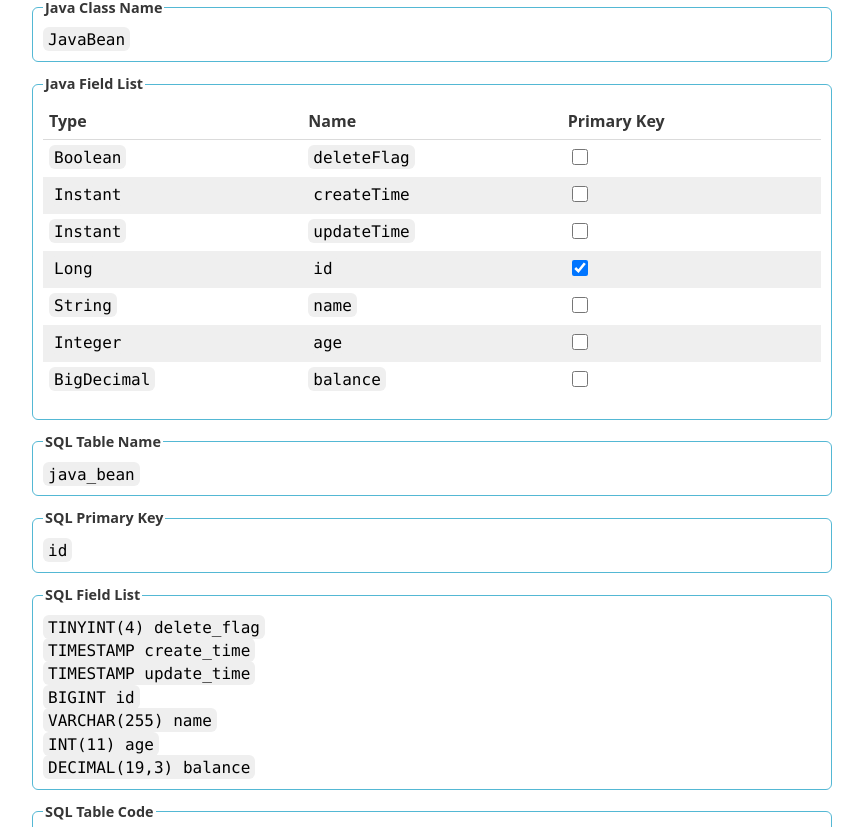
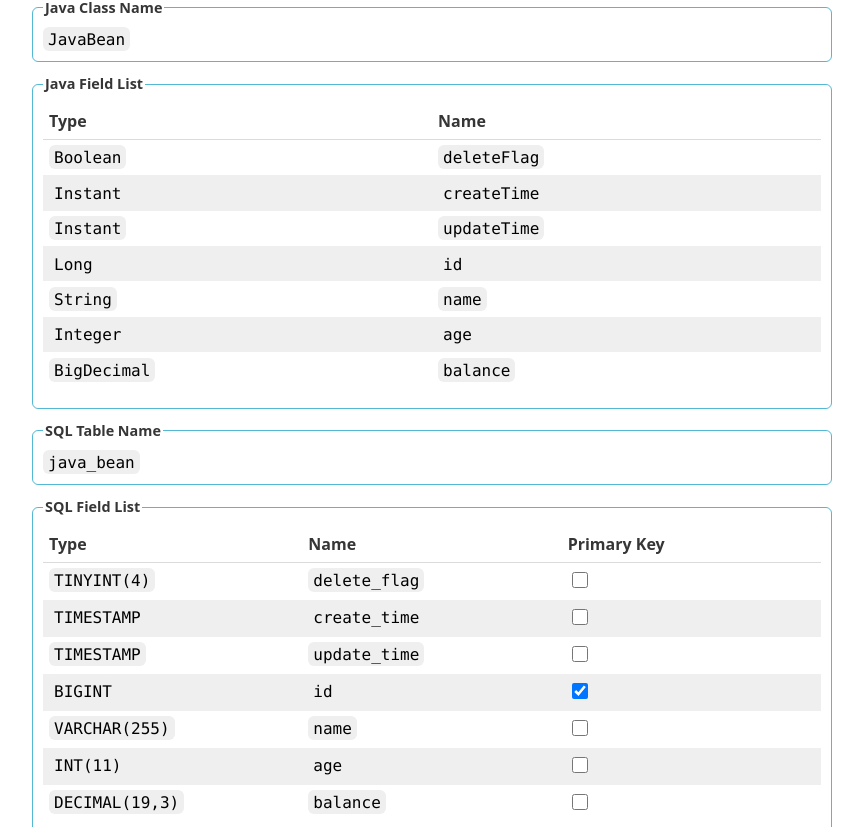
Before and after one commit to jerryshell/jb2st, a React (Vite) app: page / in a window 1280 px wide. Shown: the part 513-1340 px from the top of the page, without its empty margins (208-1071 px from the left). Built offline with nearby package versions, Linux system fonts and the light colour scheme.

Commit message:
move primaryKey checkbox from JavaFieldList.tsx to SqlFieldList.tsx

```diff
--- a/src/App.tsx
+++ b/src/App.tsx
@@ -17,8 +17,8 @@ const App = () => {
             <JavaClassName/>
             <JavaFieldList/>
             <SqlTableName/>
+            <SqlFieldList/>
             <SqlPrimaryKey/>
-            <SqlFieldList/>
             <SqlTableCode/>
         </>
     )
--- a/src/components/JavaFieldList.tsx
+++ b/src/components/JavaFieldList.tsx
@@ -21,7 +21,6 @@ const JavaFieldList = () => {
                         return {
                             type: javaFieldType,
                             name: javaFieldName,
-                            primaryKeyFlag: javaFieldName === 'id',
                         } as JavaField
                     }
                     return null
@@ -32,20 +31,6 @@ const JavaFieldList = () => {
         }
     }, [javaBeanCode])
 
-    const updateJavaFieldPrimaryKeyFlag = (javaFieldName: string, primaryKeyFlag: boolean) => {
-        const newJavaFieldList = javaFieldList.map((javaField) => {
-            if (javaField.name === javaFieldName) {
-                return {
-                    ...javaField,
-                    primaryKeyFlag: primaryKeyFlag,
-                }
-            }
-            return javaField
-        })
-        console.log('newJavaFieldList', newJavaFieldList)
-        setJavaFieldList(newJavaFieldList)
-    }
-
     return (
         <fieldset>
             <legend>Java Field List</legend>
@@ -54,7 +39,6 @@ const JavaFieldList = () => {
                 <tr>
                     <th>Type</th>
                     <th>Name</th>
-                    <th>Primary Key</th>
                 </tr>
                 </thead>
                 <tbody>
@@ -67,15 +51,6 @@ const JavaFieldList = () => {
                             <td>
                                 <code>{javaField.name}</code>
                             </td>
-                            <td>
-                                <input
-                                    type="checkbox"
-                                    checked={javaField.primaryKeyFlag}
-                                    onChange={e => {
-                                        updateJavaFieldPrimaryKeyFlag(javaField.name, e.target.checked)
-                                    }}
-                                />
-                            </td>
                         </tr>
                     )
                 })}
--- a/src/components/SqlFieldList.tsx
+++ b/src/components/SqlFieldList.tsx
@@ -14,23 +14,62 @@ const SqlFieldList = () => {
             return {
                 type: javaType2SqlType(javaField.type),
                 name: camelCase2SnakeCase(javaField.name),
-                primaryKeyFlag: javaField.primaryKeyFlag,
+                primaryKeyFlag: javaField.name === 'id',
             } as SqlField
         })
         console.log('sqlFieldList', sqlFieldList)
         setSqlFieldList(sqlFieldList)
     }, [javaFieldList])
 
+    const updateSqlFieldPrimaryKeyFlag = (sqlFieldName: string, primaryKeyFlag: boolean) => {
+        const newSqlFieldList = sqlFieldList.map((sqlField) => {
+            if (sqlField.name === sqlFieldName) {
+                return {
+                    ...sqlField,
+                    primaryKeyFlag: primaryKeyFlag,
+                }
+            }
+            return sqlField
+        })
+        console.log('newSqlFieldList', newSqlFieldList)
+        setSqlFieldList(newSqlFieldList)
+    }
+
     return (
         <fieldset>
             <legend>SQL Field List</legend>
-            {sqlFieldList.map((sqlField) => {
-                return (
-                    <div key={sqlField.name}>
-                        <code>{sqlField.type} {sqlField.name}</code>
-                    </div>
-                )
-            })}
+            <table>
+                <thead>
+                <tr>
+                    <th>Type</th>
+                    <th>Name</th>
+                    <th>Primary Key</th>
+                </tr>
+                </thead>
+                <tbody>
+                {sqlFieldList.map((sqlField) => {
+                    return (
+                        <tr key={sqlField.name}>
+                            <td>
+                                <code>{sqlField.type}</code>
+                            </td>
+                            <td>
+                                <code>{sqlField.name}</code>
+                            </td>
+                            <td>
+                                <input
+                                    type="checkbox"
+                                    checked={sqlField.primaryKeyFlag}
+                                    onChange={e => {
+                                        updateSqlFieldPrimaryKeyFlag(sqlField.name, e.target.checked)
+                                    }}
+                                />
+                            </td>
+                        </tr>
+                    )
+                })}
+                </tbody>
+            </table>
         </fieldset>
     )
 }
--- a/src/components/SqlTableCode.tsx
+++ b/src/components/SqlTableCode.tsx
@@ -25,7 +25,7 @@ const SqlTableCode = () => {
         })
         if (hasPrimaryKey) {
             const primaryKeyFieldList = sqlFieldList.filter((sqlField) => sqlField.primaryKeyFlag)
-            const primaryKeyFieldListStr = primaryKeyFieldList.map((sqlField) => sqlField.name).join(',')
+            const primaryKeyFieldListStr = primaryKeyFieldList.map((sqlField) => sqlField.name).join(', ')
             sqlTableCode += `\tPRIMARY KEY (${primaryKeyFieldListStr})`
         }
         sqlTableCode += '\n);'
--- a/src/interfaces/JavaField.tsx
+++ b/src/interfaces/JavaField.tsx
@@ -1,5 +1,4 @@
 export default interface JavaField {
     type: string
     name: string
-    primaryKeyFlag: boolean
 }
```
